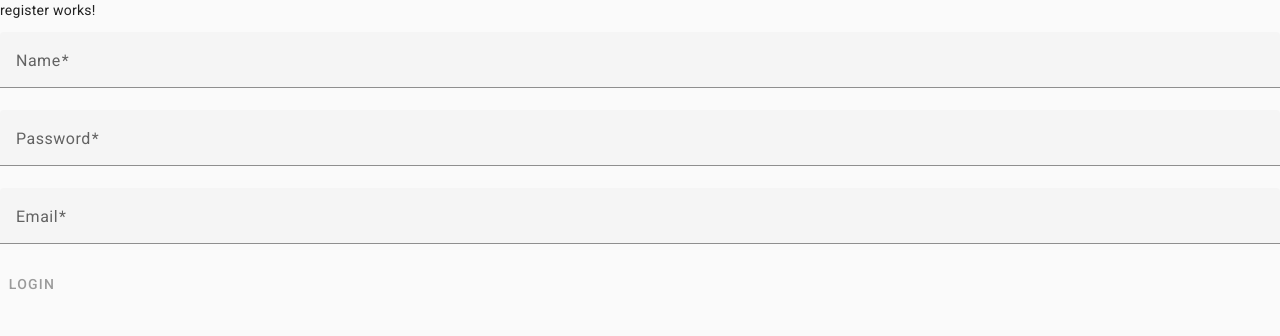
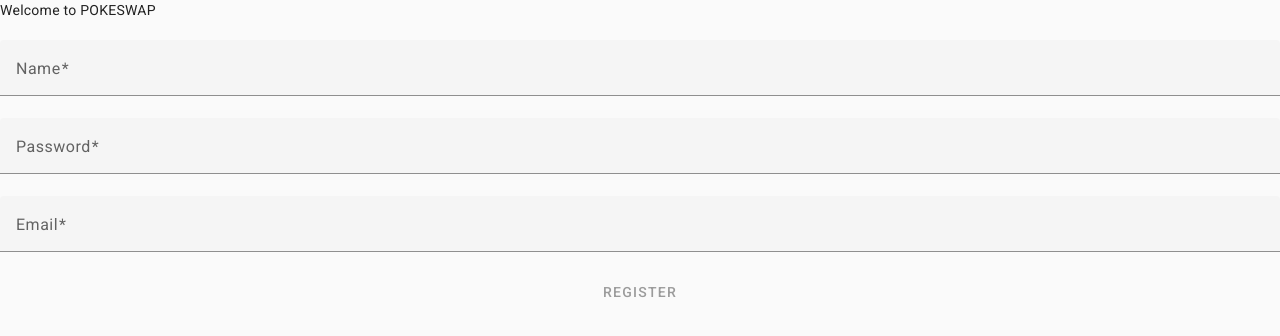
Before and after one commit to OpenFinance-upc-pre-202301-si729-sw53/PokeSwap-Frontend, an Angular app: page /register in a window 1280 px wide. Shown: the top 336 px of the page. Built offline with nearby package versions, Linux system fonts and the light colour scheme.

Commit message:
Update register.component.html

```diff
--- a/src/app/components/register/register.component.html
+++ b/src/app/components/register/register.component.html
@@ -1,8 +1,7 @@
-<p>register works!</p>
-
 <div class="form-register">
     <form (submit)="onSubmit()" #userForm="ngForm">
         <div class="tp-container">
+          <div>Welcome to POKESWAP</div><br>
           <mat-form-field appearance="fill">
             <mat-label>Name</mat-label>
             <input
@@ -38,17 +37,14 @@
               [(ngModel)]="userData.email"
             />
           </mat-form-field>
-
-
-        </div>
-
-        <button
+          <button
           type="submit"
           mat-button
           color="primary"
           [disabled]="!userForm.form.valid"
         >
-          LOGIN
+          REGISTER
         </button>
+        </div>
       </form>
 </div>
```
